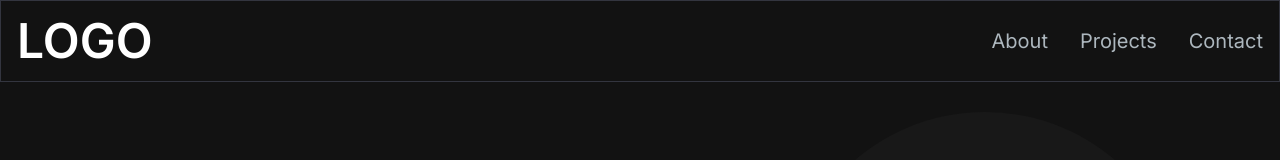
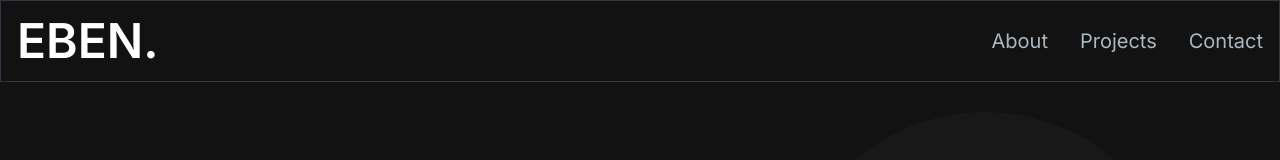
Before and after one commit to iNezerr/nezer, a Next.js app: page / in a window 1280 px wide. Shown: the top 160 px of the page. Built offline with nearby package versions, Linux system fonts and the light colour scheme.

Commit message:
chore: Update footer and navbar logos

```diff
--- a/src/app/components/Footer.tsx
+++ b/src/app/components/Footer.tsx
@@ -4,7 +4,7 @@ const Footer: React.FC = () => {
   return (
     <footer className="footer border z-10 border-t-[#33353F] border-l-transparent border-r-transparent text-white">
       <div className="container p-12 flex justify-between">
-        <span>LOGO</span>
+        <span>EBEN.</span>
         <p className="text-slate-600">All rights reserved.</p>
       </div>
     </footer>
--- a/src/app/components/NavBar.tsx
+++ b/src/app/components/NavBar.tsx
@@ -35,7 +35,7 @@ const Navbar: React.FC = () => {
           href={"/"}
           className="text-2xl md:text-5xl text-white font-semibold"
         >
-          LOGO
+          EBEN.
         </Link>
         <div className="mobile-menu block md:hidden">
           {!navbarOpen ? (
```
